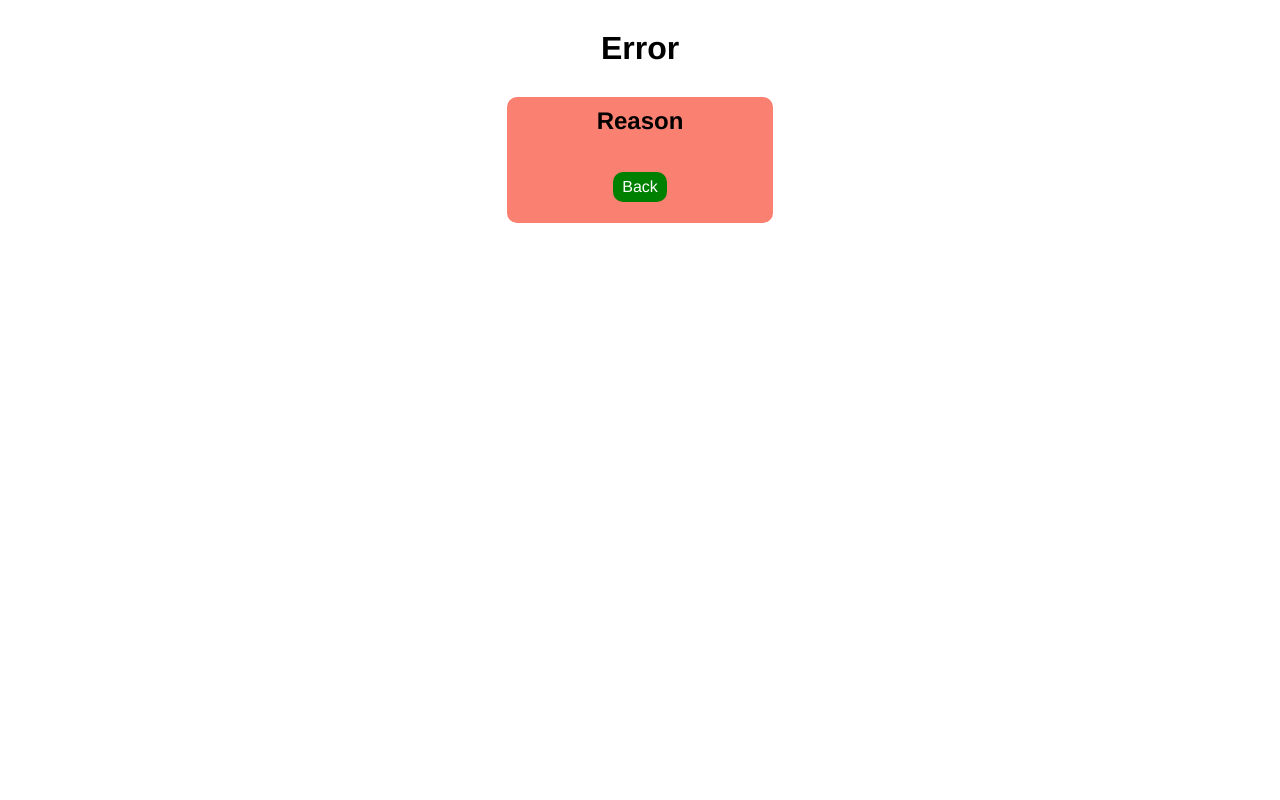
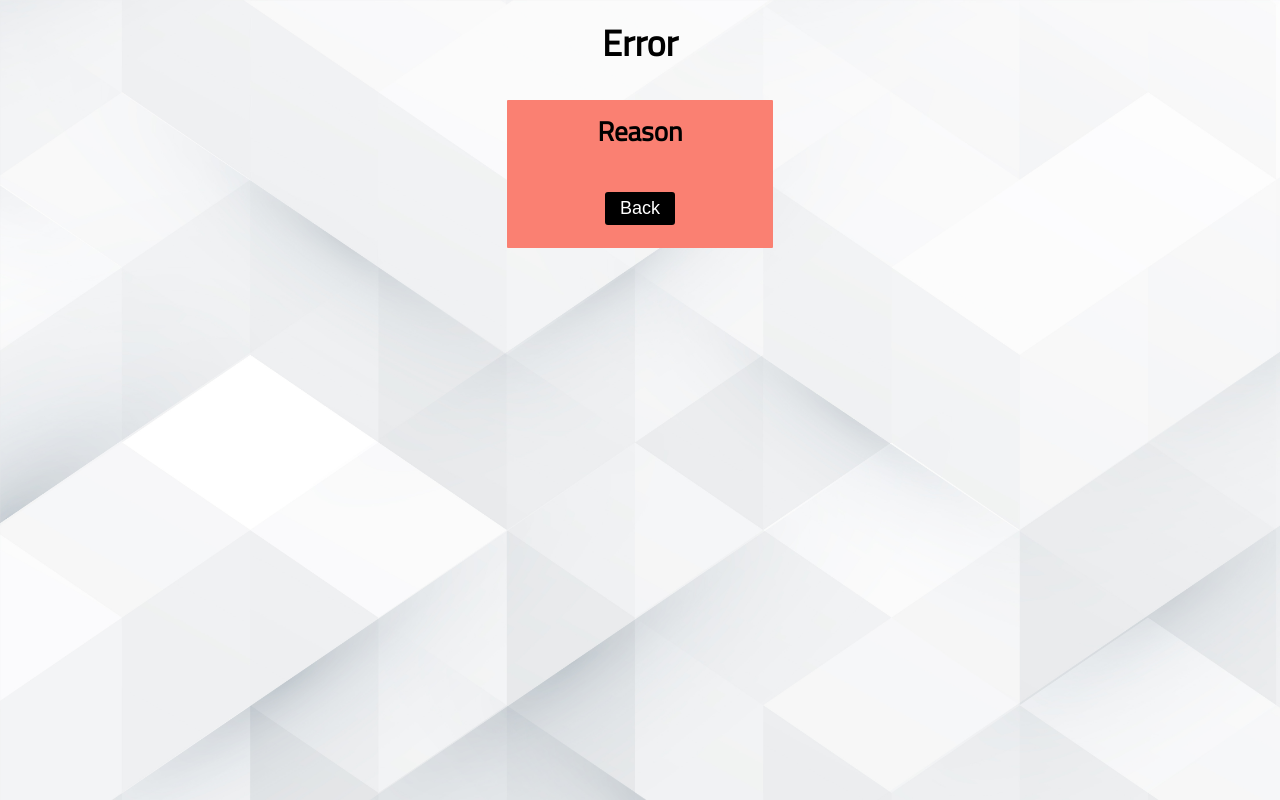
Before and after one commit to doncoriolan/Video-Validation-Solution, a Flask app: template uploader/templates/error.html in a window 1280 px wide. Run offline with Flask 2, Linux system fonts and the light colour scheme; the template is opened without the code that fills it, so the values that code supplies are empty; parts of the project's set-up code (start-up, migrations or seed data) failed here and were passed over.

Commit message:
Styling changes
- changed font used to Titillium Web (sourced from Google), larger too
- adding mock logo to header
- adding favicon based on mock logo
- changing colour scheme
- adding Adobe background

```diff
--- a/uploader/static/styles/main.css
+++ b/uploader/static/styles/main.css
@@ -1,8 +1,13 @@
 body {
   margin: 0;
   padding: 0;
-  font-family: "Helvetica Neue", Helvetica, Arial, sans-serif;
+  font-family: 'Titillium Web', sans-serif;
+  font-size: large;
   background-color: White;
+  background-image: url('background.jpg');
+  background-attachment: fixed;
+  background-repeat: no-repeat;
+  background-size: 100% 100%;
   color: Black;
   text-align: center;
   display: flex;
@@ -14,7 +19,18 @@ body {
 h1 {
   margin: 0;
   text-align: center;
-  padding: 30px;
+  padding: 15px 30px 30px 30px;
+}
+
+.horizontal_spread {
+  display: flex;
+  flex-direction: row;
+  justify-content: space-evenly;
+  vertical-align: middle;
+}
+
+.logo {
+  align-self: center;
 }
 
 .body_in_body {
@@ -30,7 +46,7 @@ h1 {
   gap: 15px;
 }
 .form_box {
-  background-color: LightGrey;
+  background-color: White;
   width: 50%;
   min-width: 150px;
   height: auto;
@@ -40,8 +56,8 @@ h1 {
   flex-direction: column;
   justify-content: space-evenly;
   border: none;
-  border-radius: 10px;
-  border-color: Green;
+  border-radius: 1px;
+  border-color: Black;
   gap: 0px;
 }
 .form_box h2 {
@@ -66,8 +82,8 @@ h1 {
   flex-direction: column;
   justify-content: space-evenly;
   border: none;
-  border-radius: 10px;
-  border-color: Green;
+  border-radius: 1px;
+  border-color: Black;
   gap: 0px;
 }
 .form_box_error h2 {
@@ -83,32 +99,32 @@ h1 {
 
 .flat_button,
 .flat_button + label {
-  background-color: Green;
+  background-color: Black;
   color: White;
   border: solid;
-  border-radius: 10px;
-  border-color: Green;
+  border-radius: 3px;
+  border-color: Black;
   padding-top: 3px;
   padding-bottom: 3px;
-  padding-left: 6px;
-  padding-right: 6px;
+  padding-left: 12px;
+  padding-right: 12px;
   display: flex;
   flex-direction: column;
   justify-content: space-evenly;
 }
 .flat_button:hover,
 .flat_button:hover + label {
-  background-color: LightGreen;
+  background-color: Grey;
 }
 .flat_button:focus,
 .flat_button:focus + label {
-  background-color: LightGreen;
+  background-color: Grey;
   outline: 1px dashed #000;
 }
 
 .button_text {
-  font-family: "Helvetica Neue", Helvetica, Arial, sans-serif;
-  font-size: medium;
+  /*font-family: "Helvetica Neue", Helvetica, Arial, sans-serif;*/
+  font-size: large;
   /* text-transform: uppercase; */
   padding: 0;
 }
--- a/uploader/templates/error.html
+++ b/uploader/templates/error.html
@@ -2,6 +2,8 @@
   <head>
     <title>{{ title }}</title>
       <link rel="stylesheet" type="text/css" href="{{ url_for('static',filename='styles/main.css') }}" >
+      <link rel="preconnect" href="https://fonts.gstatic.com">
+      <link href="https://fonts.googleapis.com/css2?family=Titillium+Web&display=swap" rel="stylesheet">
     </head>
   <body>
     <div class="body_in_body">
--- a/uploader/templates/success.html
+++ b/uploader/templates/success.html
@@ -2,6 +2,8 @@
   <head>
     <title>{{ title }}</title>
       <link rel="stylesheet" type="text/css" href="{{ url_for('static',filename='styles/main.css') }}" >
+      <link rel="preconnect" href="https://fonts.gstatic.com">
+      <link href="https://fonts.googleapis.com/css2?family=Titillium+Web&display=swap" rel="stylesheet">
     </head>
   <body>
     <div class="body_in_body">
--- a/uploader/uploader.py
+++ b/uploader/uploader.py
@@ -13,6 +13,10 @@ input_csv=getenv("vvs_input_csv")
 output_sheet=getenv("vvs_output_sheet")
 
 landing_page = 'upload.html'
+
+@app.route('/favicon.ico')
+def favicon():
+    return app.send_static_file('favicon.ico')
 
 @app.route('/')
 def upload():
```
Also changed, not shown: uploader/templates/upload.html (+14 -9 lines), uploader/static/favicon.ico (added), uploader/static/styles/background.jpg (added), uploader/static/styles/logo.png (added), 1 other file.
